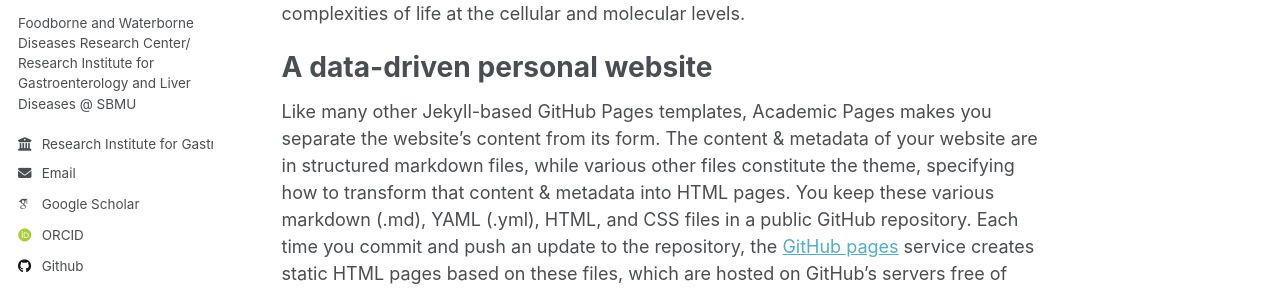
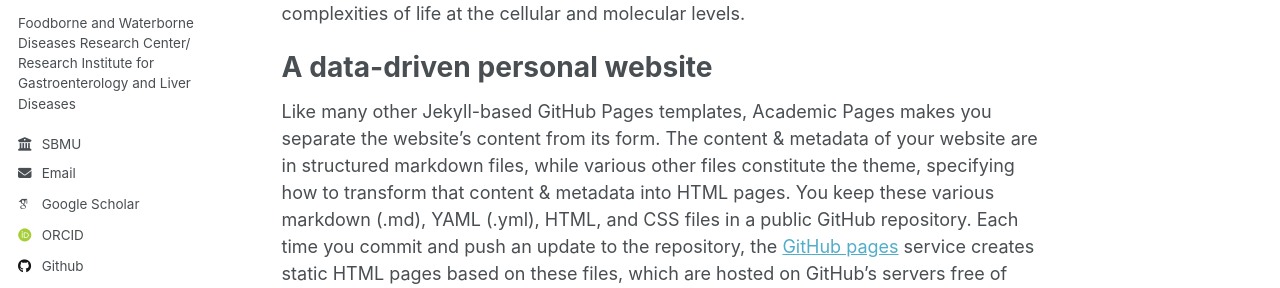
Before and after one commit to Armitaem/main0, a Jekyll site: the page built from _pages/about.md, in a window 1280 px wide. Shown: the part 310-598 px from the top of the page. Built offline with Jekyll 4.4.1, drawn with Linux system fonts in a browser that asks for light colours; some web fonts are replaced.

Commit message:
Update _config.yml
6

```diff
--- a/_config.yml
+++ b/_config.yml
@@ -26,9 +26,9 @@ author:
   pronouns         : # example: "she/her"
   bio              : "Foodborne and Waterborne Diseases Research Center/
   Research Institute for Gastroenterology and Liver Diseases
-  @ SBMU"
+  "
   location         : # URL
-  employer         : "Research Institute for Gastroenterology and Liver Diseases"
+  employer         : "SBMU"
   uri              : # URL
   email            : "armitaemami1997@gmail.com"
 
```
